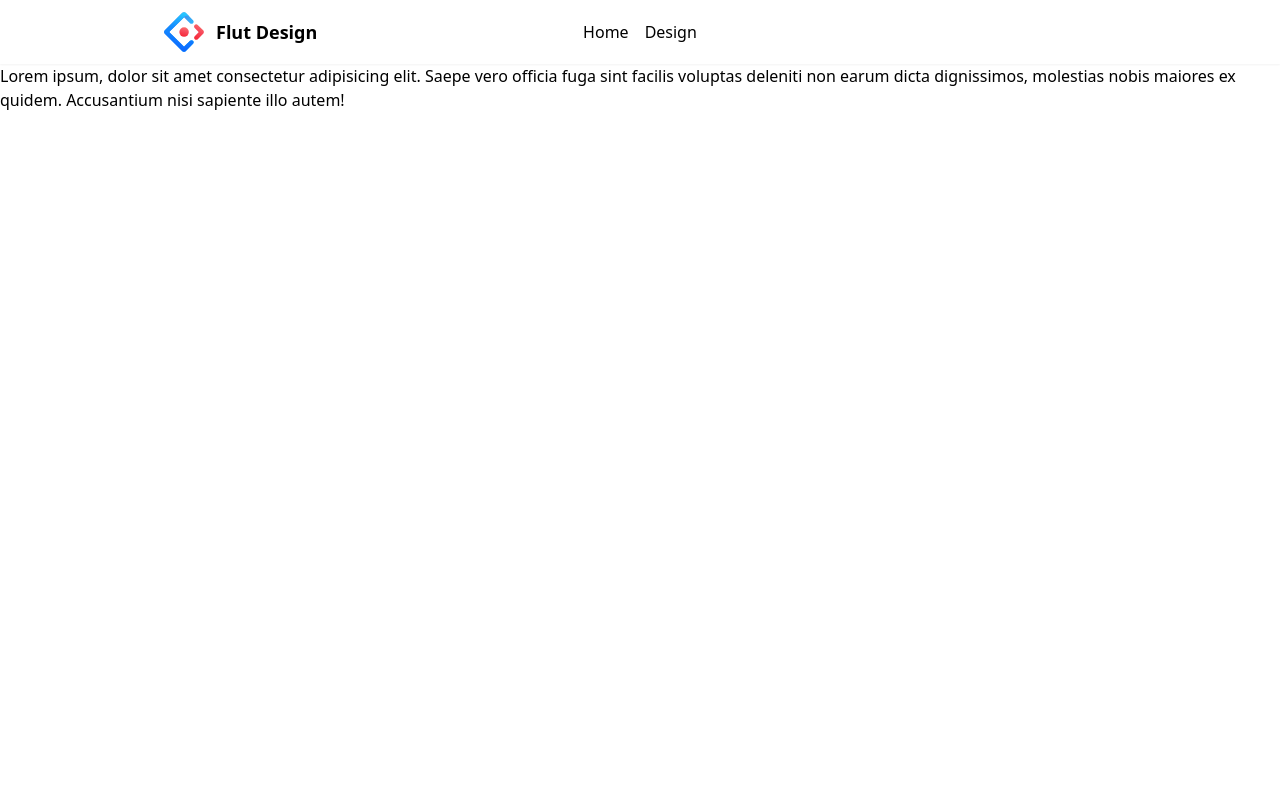
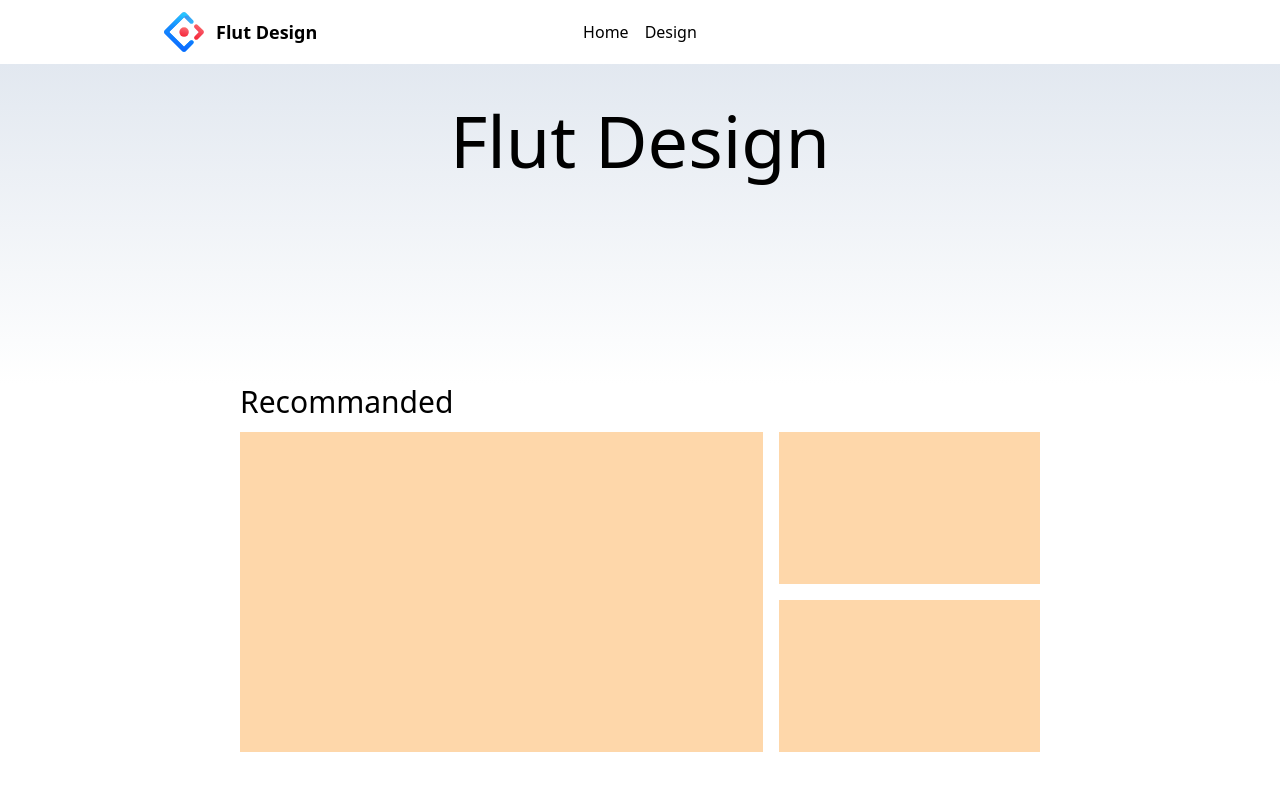
Before and after one commit to elixian/design-system, a Nuxt app: page / in a window 1280 px wide. Shown: the top 790 px of the page. Built offline with nearby package versions, Linux system fonts and the light colour scheme.

Commit message:
design page home

```diff
--- a/pages/index.vue
+++ b/pages/index.vue
@@ -1,6 +1,25 @@
 <template>
-  <p>Lorem ipsum, dolor sit amet consectetur adipisicing elit. Saepe vero officia fuga sint facilis voluptas deleniti non earum dicta dignissimos, molestias nobis maiores ex quidem. Accusantium nisi sapiente illo autem!</p>
+  <div class="w-full  ">
+    <section id="entete" class="h-80 pt-10 bg-gradient-to-b from-slate-200">
+      <h1 class="text-7xl text-center">
+        Flut Design
+      </h1>
+    </section>
+    <section id="content" class="w-full pl-60 pr-60">
+      <div>
+        <h2 class="font-light">Recommanded</h2>
+        <div class="flex gap-4 m-auto w-full">
+          <div class="h-80 w-2/3 bg-orange-200"></div>
+          <div class="flex flex-col gap-4 w-1/3">
+            <div class="h-2/4 bg-orange-200"></div>
+            <div class="h-2/4 bg-orange-200"></div>
+          </div>
+        </div>
+      </div>
+    </section>
+  </div>
 </template>
+
 
 <script>
 export default {
```
